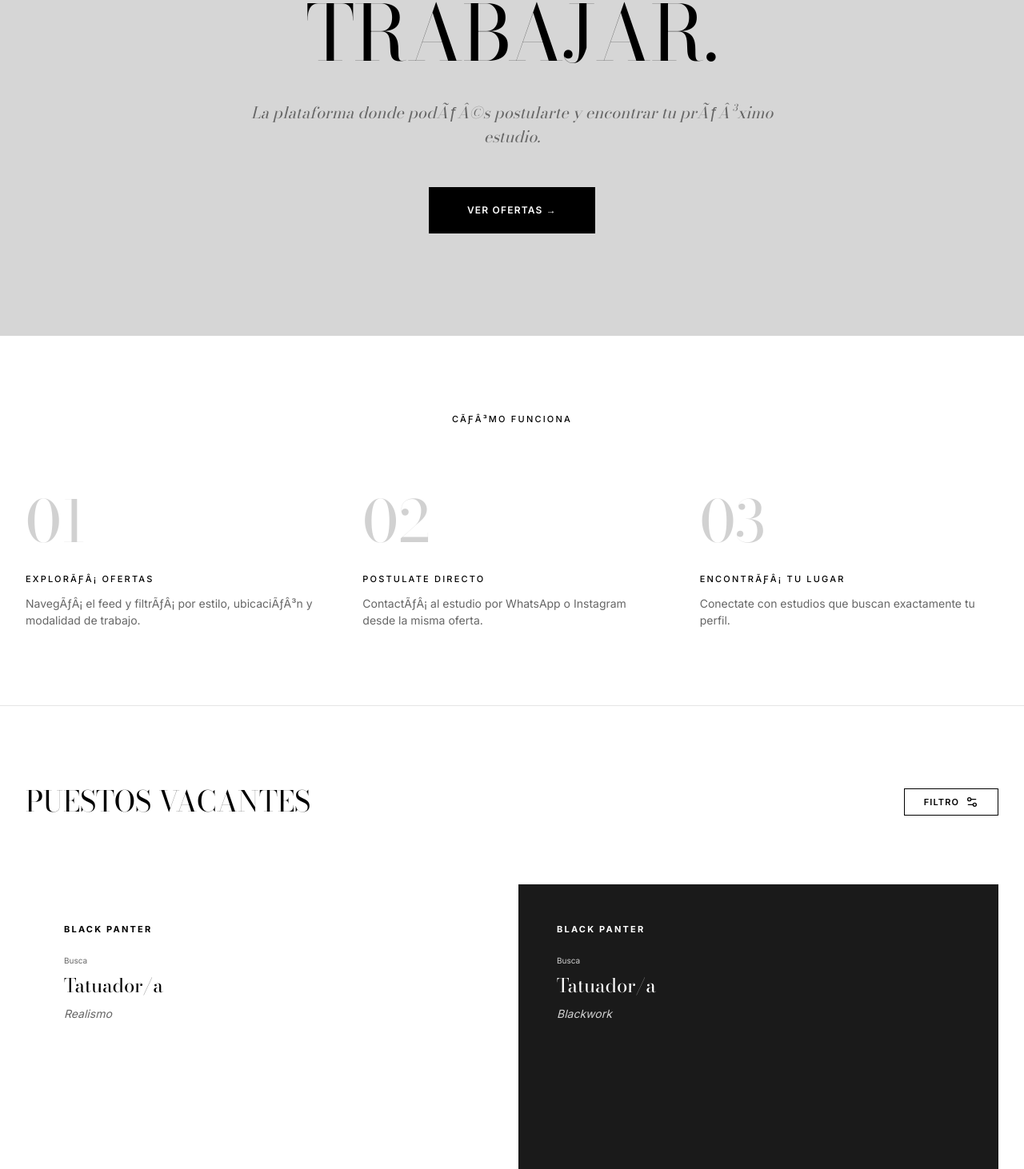
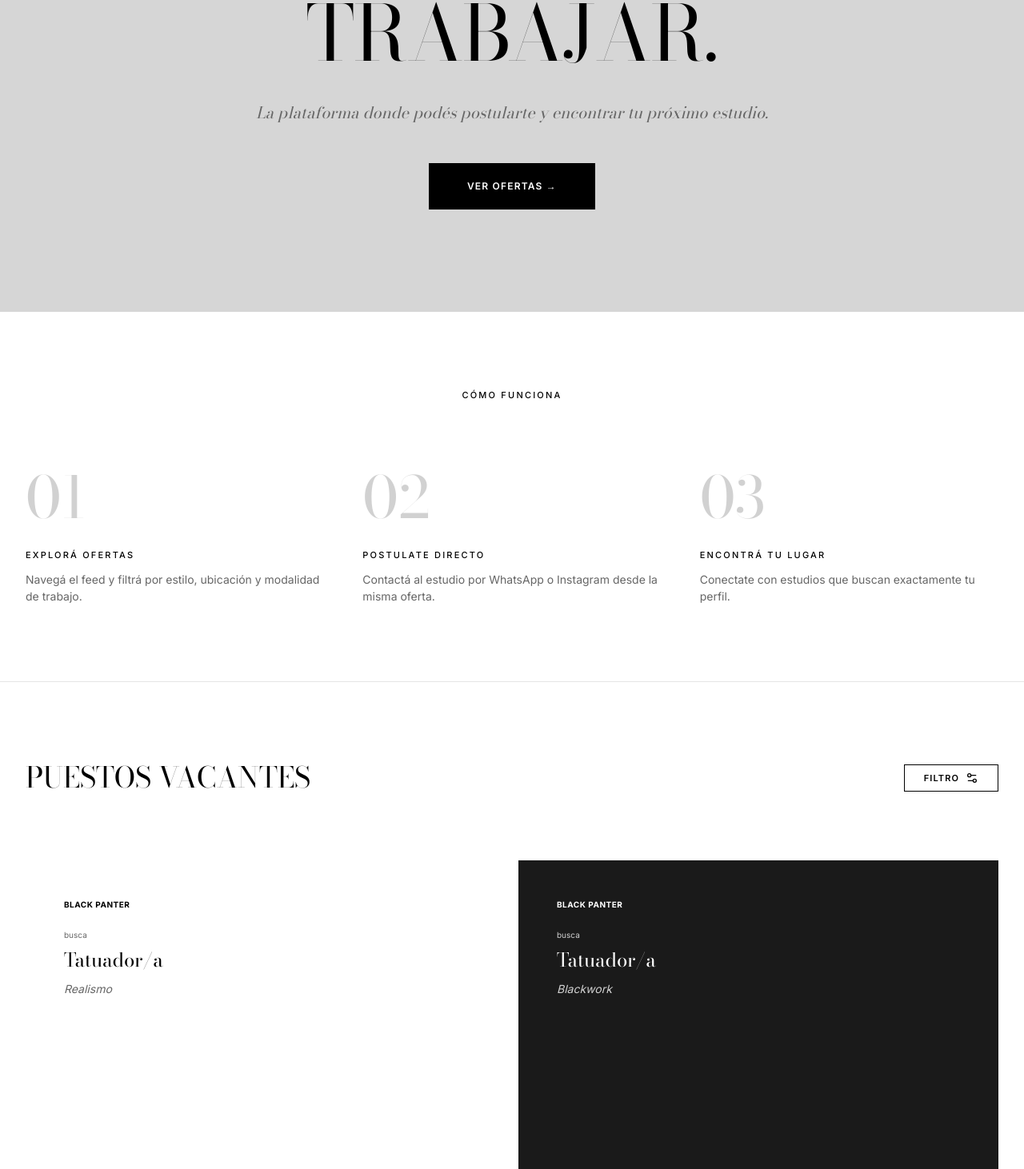
Before and after one commit to GuardiolaDF/Empleo-Tattoo-Argentina, a Next.js app: page /artistas in a window 1280 px wide. Shown: the part 535-1997 px from the top of the page at 80% size. Built offline with nearby package versions, Linux system fonts and the light colour scheme.

Commit message:
checkpoint: before artistas hero and cards fix

```diff
--- a/src/app/artistas/page.tsx
+++ b/src/app/artistas/page.tsx
@@ -63,13 +63,13 @@ function JobCard({ index, studioName, role, specialty, location }: JobCardProps)
       className={`group block flex flex-col p-8 md:p-12 justify-between aspect-square md:aspect-[4/3] overflow-hidden cursor-pointer transition-all duration-500 ease-out hover:scale-[1.02] hover:shadow-xl ${style.bg} ${style.text}`}
     >
       <div className="relative z-10">
-        <h3 className="text-label font-bold mb-6">{studioName}</h3>
-        <p className={`text-caption-sm mb-2 ${style.muted}`}>Busca</p>
-        <h2 className="text-h3 mb-2">{role}</h2>
+        <h3 className="text-label-sm font-bold uppercase tracking-wider mb-6">{studioName}</h3>
+        <p className={`text-caption-sm lowercase mb-2 ${style.muted}`}>busca</p>
+        <h2 className="text-h3 font-serif mb-2">{role}</h2>
         <p className={`text-body-sm italic ${style.muted}`}>{specialty}</p>
       </div>
       <div className="relative z-10 flex items-center space-x-2 mt-8">
-        <MapPin className="w-4 h-4" />
+        <MapPin className="w-3 h-3" />
         <span className="text-caption">{location}</span>
       </div>
     </Link>
@@ -128,10 +128,10 @@ export default function ArtistasPage() {
         {/* SECTION 1 - Hero */}
         <section className="pt-24 pb-32 px-4 md:px-8 w-full flex flex-col items-center text-center">
           <h1 className="text-display-xl mb-8 max-w-5xl">
-            ENCONTRÃƒÂ  LOS MEJORES<br/>ESTUDIOS DONDE TRABAJAR.
+            ENCONTRÁ LOS MEJORES<br/>ESTUDIOS DONDE TRABAJAR.
           </h1>
           <p className="text-subtitle text-muted-foreground mb-12 max-w-2xl">
-            La plataforma donde podÃƒÂ©s postularte y encontrar tu prÃƒÂ³ximo estudio.
+            La plataforma donde podés postularte y encontrar tu próximo estudio.
           </p>
           <a
             href="#ofertas"
@@ -145,16 +145,16 @@ export default function ArtistasPage() {
       {/* SECTION 2 - How it works */}
       <section className="py-24 px-4 md:px-8 max-w-7xl mx-auto w-full">
         <h2 className="text-label text-center mb-20">
-          CÃƒÂ³mo Funciona
+          Cómo Funciona
         </h2>
 
         <div className="grid grid-cols-1 md:grid-cols-3 gap-16 md:gap-12">
           <div className="flex flex-col text-center md:text-left space-y-6">
             <span className="text-display-lg text-muted-foreground/30">01</span>
             <div>
-              <h3 className="text-label mb-3">ExplorÃƒÂ¡ Ofertas</h3>
+              <h3 className="text-label mb-3">Explorá Ofertas</h3>
               <p className="text-body-sm text-muted-foreground">
-                NavegÃƒÂ¡ el feed y filtrÃƒÂ¡ por estilo, ubicaciÃƒÂ³n y modalidad de trabajo.
+                Navegá el feed y filtrá por estilo, ubicación y modalidad de trabajo.
               </p>
             </div>
           </div>
@@ -164,7 +164,7 @@ export default function ArtistasPage() {
             <div>
               <h3 className="text-label mb-3">Postulate Directo</h3>
               <p className="text-body-sm text-muted-foreground">
-                ContactÃƒÂ¡ al estudio por WhatsApp o Instagram desde la misma oferta.
+                Contactá al estudio por WhatsApp o Instagram desde la misma oferta.
               </p>
             </div>
           </div>
@@ -172,7 +172,7 @@ export default function ArtistasPage() {
           <div className="flex flex-col text-center md:text-left space-y-6">
             <span className="text-display-lg text-muted-foreground/30">03</span>
             <div>
-              <h3 className="text-label mb-3">EncontrÃƒÂ¡ Tu Lugar</h3>
+              <h3 className="text-label mb-3">Encontrá Tu Lugar</h3>
               <p className="text-body-sm text-muted-foreground">
                 Conectate con estudios que buscan exactamente tu perfil.
               </p>
@@ -287,13 +287,13 @@ export default function ArtistasPage() {
             </div>
             <div className="flex justify-center">
               <button className="border border-black text-black px-12 py-4 text-button hover:bg-black/5 transition-colors">
-                Cargar MÃƒÂ¡s
+                Cargar Más
               </button>
             </div>
           </>
         ) : (
           <div className="py-24 flex flex-col items-center justify-center text-center">
-            <p className="text-body-sm text-muted-foreground mb-4">No hay ofertas que coincidan con tu bÃƒÂºsqueda.</p>
+            <p className="text-body-sm text-muted-foreground mb-4">No hay ofertas que coincidan con tu búsqueda.</p>
             <button onClick={clearFilters} className="text-button-sm border-b border-black text-black hover:text-black/70 transition-colors pb-1">
               LIMPIAR FILTROS
             </button>
@@ -307,7 +307,7 @@ export default function ArtistasPage() {
           <div>
             <h2 className="text-h2 mb-4">NO TE PIERDAS NADA</h2>
             <p className="text-body-sm text-muted-foreground max-w-md">
-              Recibe las ÃƒÂºltimas ofertas de empleo y novedades del mundo del tattoo directamente en tu correo.
+              Recibe las últimas ofertas de empleo y novedades del mundo del tattoo directamente en tu correo.
             </p>
           </div>
           <div>
@@ -322,7 +322,7 @@ export default function ArtistasPage() {
                 type="submit"
                 className="border-l border-border px-8 py-4 text-button hover:bg-muted transition-colors whitespace-nowrap bg-white text-black"
               >
-                Suscribirme Ã¢â€ â€™
+                Suscribirme →
               </button>
             </form>
           </div>
--- a/src/app/estudios/[slug]/page.tsx
+++ b/src/app/estudios/[slug]/page.tsx
@@ -50,15 +50,15 @@ function JobCard({ variant, studioName, role, specialty, location }: JobCardProp
       {overlay}
       <div className={`relative z-10 ${textClasses}`}>
         {studioName && (
-          <h3 className="text-h3 mb-6">{studioName}</h3>
+          <h3 className="text-label-sm font-bold uppercase tracking-wider mb-6">{studioName}</h3>
         )}
-        <p className="text-label-sm mb-2 opacity-90">Busca</p>
-        <h2 className="text-h2 mb-2">{role}</h2>
+        <p className="text-caption-sm lowercase mb-2 opacity-90">busca</p>
+        <h2 className="text-h3 font-serif mb-2">{role}</h2>
         <p className="text-body-sm italic opacity-80">{specialty}</p>
       </div>
       <div className={`relative z-10 flex items-center space-x-2 mt-8 ${textClasses}`}>
-        <MapPin className="w-4 h-4" />
-        <span className="text-label-sm">{location}</span>
+        <MapPin className="w-3 h-3" />
+        <span className="text-caption">{location}</span>
       </div>
     </div>
   );
--- a/src/app/page.tsx
+++ b/src/app/page.tsx
@@ -37,13 +37,13 @@ function JobCard({ index, studioName, role, specialty, location }: JobCardProps)
       className={`group block flex flex-col p-8 md:p-12 justify-between aspect-square md:aspect-[4/3] overflow-hidden cursor-pointer transition-all duration-500 ease-out hover:scale-[1.02] hover:shadow-xl ${style.bg} ${style.text}`}
     >
       <div className="relative z-10">
-        <h3 className="text-label font-bold mb-6">{studioName}</h3>
-        <p className={`text-caption-sm mb-2 ${style.muted}`}>Busca</p>
-        <h2 className="text-h3 mb-2">{role}</h2>
+        <h3 className="text-label-sm font-bold uppercase tracking-wider mb-6">{studioName}</h3>
+        <p className={`text-caption-sm lowercase mb-2 ${style.muted}`}>busca</p>
+        <h2 className="text-h3 font-serif mb-2">{role}</h2>
         <p className={`text-body-sm italic ${style.muted}`}>{specialty}</p>
       </div>
       <div className="relative z-10 flex items-center space-x-2 mt-8">
-        <MapPin className="w-4 h-4" />
+        <MapPin className="w-3 h-3" />
         <span className="text-caption">{location}</span>
       </div>
     </Link>
```
